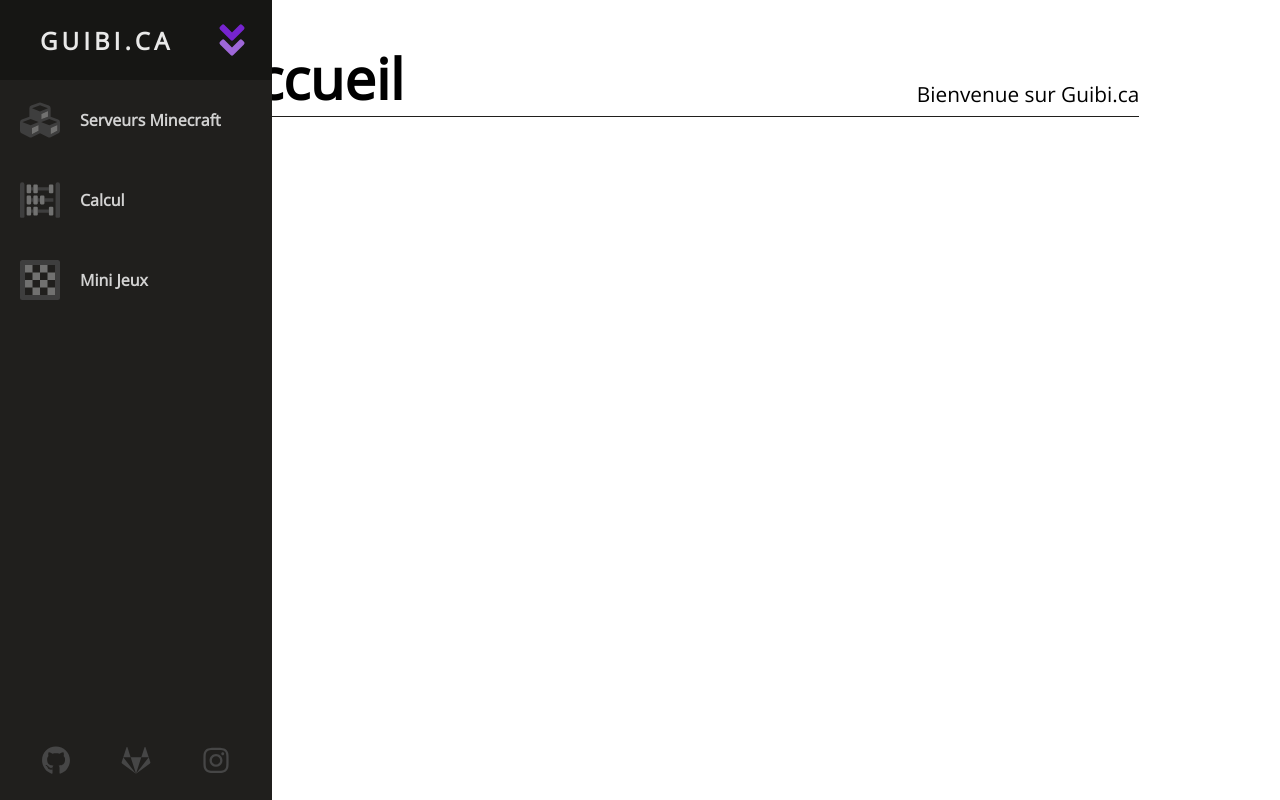
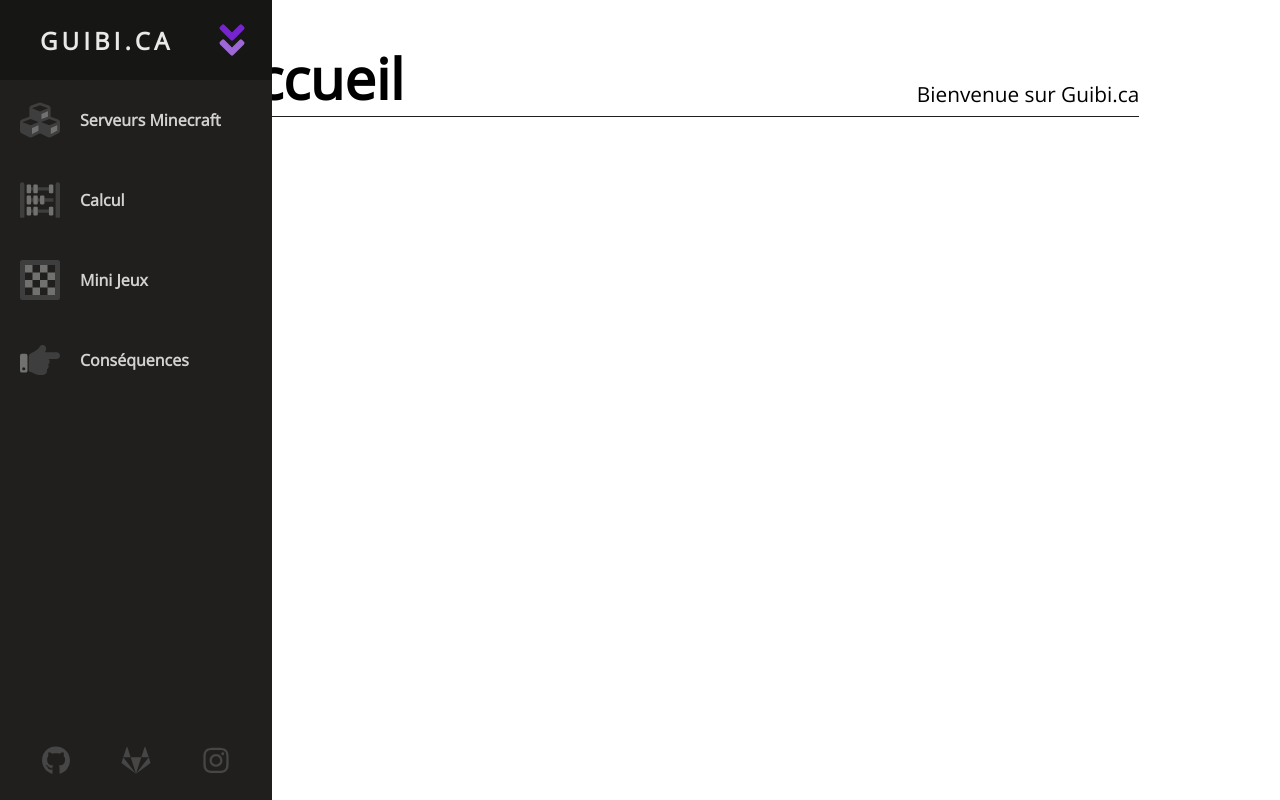
Before and after one commit to Guibi1/achive_2022_guibi.ca, a Next.js app: page / in a window 1280 px wide. Built offline with nearby package versions, Linux system fonts and the light colour scheme.

Commit message:
Re-enabled /consequences

```diff
--- a/components/Navigation.jsx
+++ b/components/Navigation.jsx
@@ -150,9 +150,31 @@ export default function Navigation() {
                     <DropdownItem url="/tictactoe" title="Tic Tac Toe" />
                 </Dropdown>
 
-                {/* <NavigationItem url="/consequences" title="Conséquences">
-                    <svg className={style.svg} aria-hidden="true" focusable="false" data-prefix="fad" data-icon="hand-point-right" role="img" xmlns="http://www.w3.org/2000/svg" viewBox="0 0 512 512"><g className="group"><path fill="currentColor" d="M512 199.65c0 23.63-20.65 43.83-44.8 43.83h-99.85c16.34 17 18.34 49.76-6.3 70.94 14.29 22.83 2.15 53-16.45 62.32 9 49.14-22 71.26-72.6 71.26-2.75 0-13.28-.2-16-.19-62 .16-76.89-31.07-123.73-38.32a24 24 0 0 1-20.27-23.7V214.26a48 48 0 0 1 28.47-43.84c28.88-13 95.41-49 107.53-77.33C255.8 74.9 269.38 64 288 64c34.22 0 57.75 35.1 44.12 66.91A135.83 135.83 0 0 1 318 155.83h149.2c23.45 0 44.8 20.54 44.8 43.82z" className={style.dark}></path><path fill="currentColor" d="M72 176H24a24 24 0 0 0-24 24v192a24 24 0 0 0 24 24h48a24 24 0 0 0 24-24V200a24 24 0 0 0-24-24zM48 388a20 20 0 1 1 20-20 20 20 0 0 1-20 20z" className={style.light}></path></g></svg>
-                </NavigationItem> */}
+                <NavigationItem url="/consequences" title="Conséquences">
+                    <svg
+                        className={style.svg}
+                        aria-hidden="true"
+                        focusable="false"
+                        data-prefix="fad"
+                        data-icon="hand-point-right"
+                        role="img"
+                        xmlns="http://www.w3.org/2000/svg"
+                        viewBox="0 0 512 512"
+                    >
+                        <g className="group">
+                            <path
+                                fill="currentColor"
+                                d="M512 199.65c0 23.63-20.65 43.83-44.8 43.83h-99.85c16.34 17 18.34 49.76-6.3 70.94 14.29 22.83 2.15 53-16.45 62.32 9 49.14-22 71.26-72.6 71.26-2.75 0-13.28-.2-16-.19-62 .16-76.89-31.07-123.73-38.32a24 24 0 0 1-20.27-23.7V214.26a48 48 0 0 1 28.47-43.84c28.88-13 95.41-49 107.53-77.33C255.8 74.9 269.38 64 288 64c34.22 0 57.75 35.1 44.12 66.91A135.83 135.83 0 0 1 318 155.83h149.2c23.45 0 44.8 20.54 44.8 43.82z"
+                                className={style.dark}
+                            ></path>
+                            <path
+                                fill="currentColor"
+                                d="M72 176H24a24 24 0 0 0-24 24v192a24 24 0 0 0 24 24h48a24 24 0 0 0 24-24V200a24 24 0 0 0-24-24zM48 388a20 20 0 1 1 20-20 20 20 0 0 1-20 20z"
+                                className={style.light}
+                            ></path>
+                        </g>
+                    </svg>
+                </NavigationItem>
 
                 <li className={style.social}>
                     <a href="https://github.com/Guibi1" target="_blank" rel="noreferrer" onClick={closeNavigation} className={style.a}>
```
